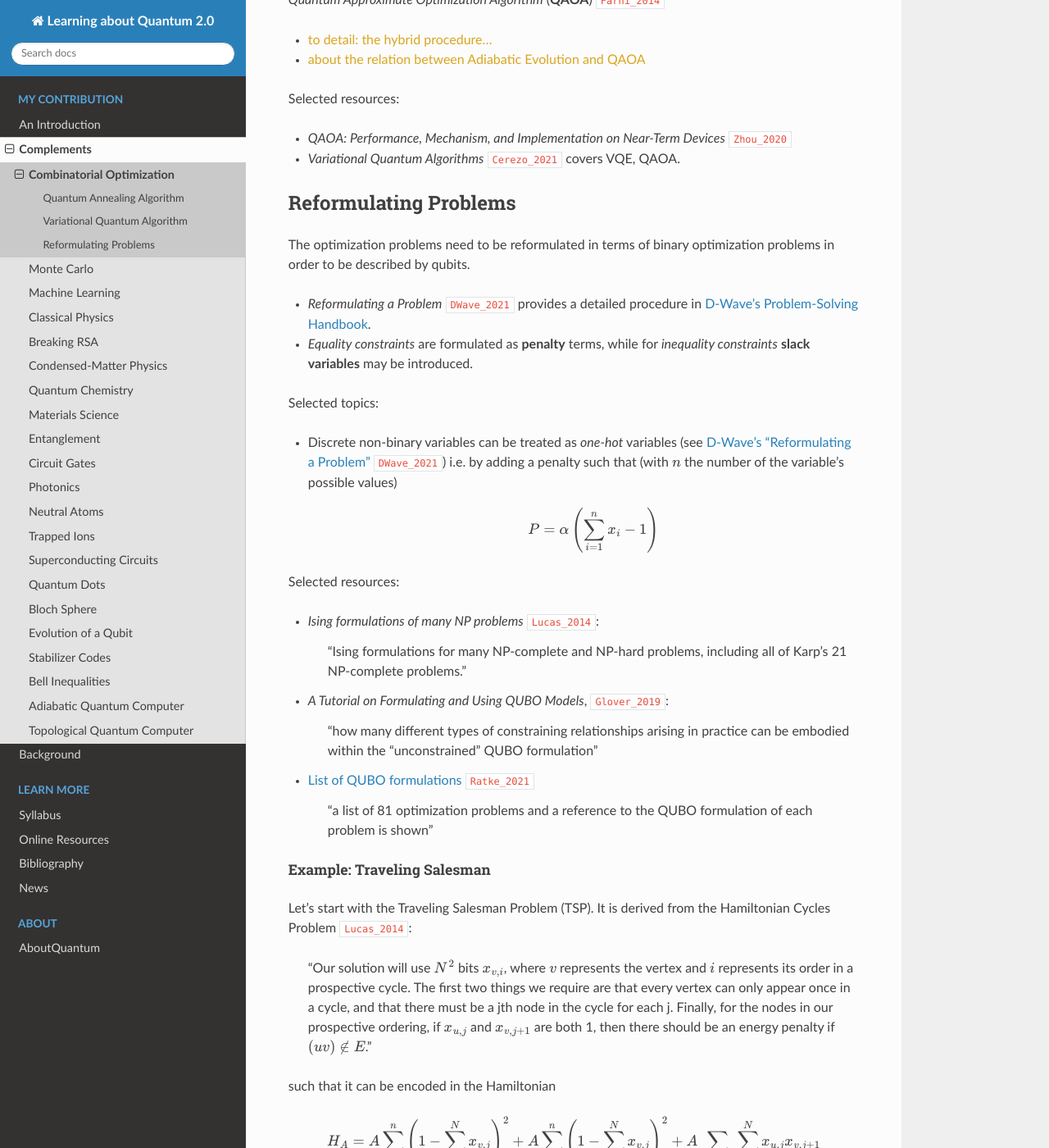
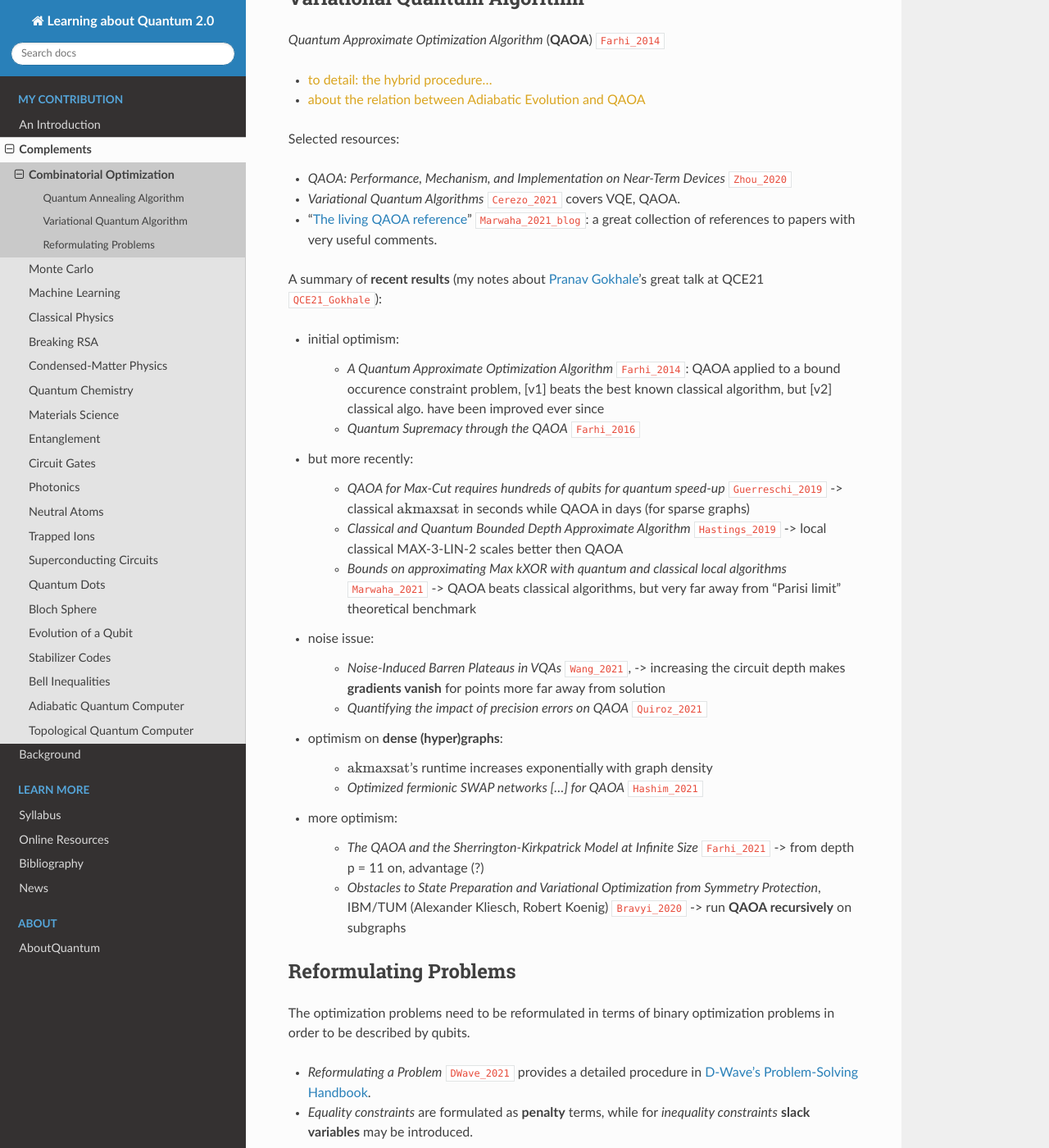
Before and after one commit to tomlqc/about-quantum, a Sphinx documentation site: the page built from source/stories/complements/opti.rst, in a window 1280 px wide and 1400 px high, scrolled down 477 px. Shown: the whole window at 82% size. Built offline with Sphinx 7.4.7 and the Read the Docs theme 2.0.0, drawn with Linux system fonts in a browser that asks for light colours; cross-references to code outside the pages are shown as plain code; some of the changed text lies outside the part shown.

Commit message:
opti: recent results of QAOA (QCE21).

```diff
--- a/source/biblio/QCE21.bib
+++ b/source/biblio/QCE21.bib
@@ -32,6 +32,15 @@
     month = {Oct},
     url = {https://qce.quantum.ieee.org},
     howpublished={IEEE QCE21 - Keynote Presentation},
+    journal={IEEE International Conference on Quantum Computing and Engineering 2021}
+}
+@misc{QCE21_Gokhale,
+    title = {Recent results in Quantum Approximate Optimization},
+    author = {Gokhale, Pranav},
+    year = {2021},
+    month = {Oct},
+    url = {https://qce.quantum.ieee.org},
+    howpublished={IEEE QCE21 - Workshop 11 on "Quantum Artificial Intelligence"},
     journal={IEEE International Conference on Quantum Computing and Engineering 2021}
 }
 @misc{QCE21_Lloyd,
--- a/source/biblio/articles.bib
+++ b/source/biblio/articles.bib
@@ -258,6 +258,19 @@
    journal={Physical Review A},
    publisher={American Physical Society (APS)}
 }
+@article{Bravyi_2020,
+   title={Obstacles to Variational Quantum Optimization from Symmetry Protection},
+   author={Bravyi, Sergey and Kliesch, Alexander and Koenig, Robert and Tang, Eugene},
+   year={2020},
+   month={Dec},
+   ISSN={1079-7114},
+   DOI={10.1103/physrevlett.125.260505},
+   eprint={1910.08980},
+   volume={125},
+   number={26},
+   journal={Physical Review Letters},
+   publisher={American Physical Society (APS)},
+}
 @article{Bridgeman_2017,
    title={Hand-waving and interpretive dance: an introductory course on tensor networks},
    author={Bridgeman, Jacob C and Chubb, Christopher T},
@@ -398,12 +411,25 @@ journal = {Fortschritte der Physik},
     month = {Nov},
     eprint={1411.4028},
 }
+@misc{Farhi_2016,
+  title={Quantum Supremacy through the Quantum Approximate Optimization Algorithm},
+  author={Edward Farhi and Aram W Harrow},
+  year={2016},
+  month = {Feb},
+  eprint={1602.07674},
+}
 @misc{Farhi_2000,
   title = {Quantum Computation by Adiabatic Evolution},
   author = {Farhi, Edward and Goldstone, Jeffrey and Gutmann, Sam and Sipser, Michael},
   year = {2000},
   month = {Feb},
   eprint = {quant-ph/0001106}
+}
+@misc{Farhi_2021,
+      title={The Quantum Approximate Optimization Algorithm and the Sherrington-Kirkpatrick Model at Infinite Size},
+      author={Edward Farhi and Jeffrey Goldstone and Sam Gutmann and Leo Zhou},
+      year={2021},
+      eprint={1910.08187},
 }
 @article{Feynman_1982,
   title = {Simulating physics with computers},
@@ -517,6 +543,19 @@ journal = {Fortschritte der Physik},
   year={2020},
   url={http://web.stanford.edu/~sjsuresh/griffin_2019.pdf}
 }
+@article{Guerreschi_2019,
+   title={QAOA for Max-Cut requires hundreds of qubits for quantum speed-up},
+   author={Guerreschi, G. G. and Matsuura, A. Y.},
+   year={2019},
+   month={May},
+   DOI={10.1038/s41598-019-43176-9},
+   eprint={1812.07589},
+   volume={9},
+   ISSN={2045-2322},
+   number={1},
+   journal={Scientific Reports},
+   publisher={Springer Science and Business Media LLC},
+}
 @article{Harrow_2009,
    title={Quantum Algorithm for Linear Systems of Equations},
    author={Harrow, Aram W. and Hassidim, Avinatan and Lloyd, Seth},
@@ -542,6 +581,12 @@ journal = {Fortschritte der Physik},
   pages={1-17},
   journal={IEEE Transactions on Quantum Engineering},
 }
+@misc{Hashim_2021,
+  title={Optimized fermionic SWAP networks with equivalent circuit averaging for QAOA},
+  author={Akel Hashim and Rich Rines and Victory Omole and Ravi K. Naik and John Mark Kreikebaum and David I. Santiago and Frederic T. Chong and Irfan Siddiqi and Pranav Gokhale},
+  year={2021},
+  eprint={2111.04572},
+}
 @article{Hastings_2014,
     author = {Hastings, Matthew B. and Wecker, Dave and Bauer, Bela and Troyer, Matthias},
     title = {Improving Quantum Algorithms for Quantum Chemistry},
@@ -556,6 +601,12 @@ journal = {Fortschritte der Physik},
     pages = {1–21},
     journal = {Quantum Info. Comput.},
     publisher = {Rinton Press, Incorporated},
+}
+@misc{Hastings_2019,
+      title={Classical and Quantum Bounded Depth Approximation Algorithms},
+      author={M. B. Hastings},
+      year={2019},
+      eprint={1905.07047},
 }
 @article{Hastings_2021,
    title={Dynamically Generated Logical Qubits},
@@ -793,6 +844,12 @@ journal = {Fortschritte der Physik},
   journal = {npj Computational Materials},
   publisher = {Springer Science and Business Media {LLC}}
 }
+@misc{Marwaha_2021,
+      title={Bounds on approximating Max $k$XOR with quantum and classical local algorithms},
+      author={Kunal Marwaha and Stuart Hadfield},
+      year={2021},
+      eprint={2109.10833},
+}
 @article{Menicucci_2006,
   title = {Universal Quantum Computation with Continuous-Variable Cluster States},
   author = {Menicucci, Nicolas C. and van Loock, Peter and Gu, Mile and Weedbrook, Christian and Ralph, Timothy C. and Nielsen, Michael A.},
@@ -942,6 +999,12 @@ pages = {117-158},
   pages = {79},
   journal = {{Quantum}},
   publisher = {{Verein zur F{\"{o}}rderung des Open Access Publizierens in den Quantenwissenschaften}}
+}
+@misc{Quiroz_2021,
+  title={Quantifying the Impact of Precision Errors on Quantum Approximate Optimization Algorithms},
+  author={Gregory Quiroz and Paraj Titum and Phillip Lotshaw and Pavel Lougovski and Kevin Schultz and Eugene Dumitrescu and Itay Hen},
+  year={2021},
+  eprint={2109.04482},
 }
 @article{Raussendorf_2001,
   title = {A One-Way Quantum Computer},
@@ -1126,6 +1189,19 @@ pages = {117-158},
   journal = {Combustion Theory and Modelling},
   publisher = {Taylor & Francis}
 }
+@article{Wang_2021,
+   title={Noise-induced barren plateaus in variational quantum algorithms},
+   author={Wang, Samson and Fontana, Enrico and Cerezo, M. and Sharma, Kunal and Sone, Akira and Cincio, Lukasz and Coles, Patrick J.},
+   year={2021},
+   month={Nov},
+   url={http://dx.doi.org/10.1038/s41467-021-27045-6},
+   DOI={10.1038/s41467-021-27045-6},
+   volume={12},
+   ISSN={2041-1723},
+   number={1},
+   journal={Nature Communications},
+   publisher={Springer Science and Business Media LLC},
+}
 @article{Wecker_2014,
    title={Gate-count estimates for performing quantum chemistry on small quantum computers},
    author={Wecker, Dave and Bauer, Bela and Clark, Bryan K. and Hastings, Matthew B. and Troyer, Matthias},
--- a/source/biblio/misc.bib
+++ b/source/biblio/misc.bib
@@ -125,6 +125,14 @@
     URL={https://quantumalgorithmzoo.org/},
     urldate={2021-10-23}
 }
+@misc{Marwaha_2021_blog,
+    title={The living QAOA reference},
+    author={Marwaha, Kunal},
+    year={2021},
+    urldate={2022-01-06},
+    URL={https://marwahaha.github.io/qaoa-reference/},
+    howpublished={blog},
+}
 @MISC{Matuschak_2019,
     title={How does the quantum search algorithm work?},
     author={Matuschak, Andy and Nielsen, Michael A.},
--- a/source/stories/complements/opti.rst
+++ b/source/stories/complements/opti.rst
@@ -7,6 +7,10 @@ Heuristic quantum algorithms to solve combinatorial optimization problems
 There is currently no general statement about the complexity
 of either the *Quantum Annealing Algorithm*
 or the *Variational Quantum Algorithm*.
+
+About the current state of the art:
+`Where is the quantum advantage? <https://blog.xa0.de/post/Where-is-the-quantum-advantage%3F/>`_
+:cite:`Ratke_2021`
 
 .. ---------------------------------------------------------------------------
 
@@ -35,6 +39,47 @@ Selected resources:
 * *QAOA: Performance, Mechanism, and Implementation on Near-Term Devices* :cite:`Zhou_2020`
 
 * *Variational Quantum Algorithms* :cite:`Cerezo_2021` covers VQE, QAOA.
+
+* "`The living QAOA reference <https://marwahaha.github.io/qaoa-reference/>`_" :cite:`Marwaha_2021_blog`:
+  a great collection of references to papers with very useful comments.
+
+
+A summary of **recent results**
+(my notes about `Pranav Gokhale <https://pranavgokhale.com/>`_'s great talk at QCE21 :cite:`QCE21_Gokhale`):
+
+- initial optimism:
+
+    - *A Quantum Approximate Optimization Algorithm* :cite:`Farhi_2014`:
+      QAOA applied to a bound occurence constraint problem,
+      [v1] beats the best known classical algorithm, but [v2] classical algo. have been improved ever since
+    - *Quantum Supremacy through the QAOA* :cite:`Farhi_2016`
+
+- but more recently:
+
+    - *QAOA for Max-Cut requires hundreds of qubits for quantum speed-up* :cite:`Guerreschi_2019` ->
+      classical :math:`\textrm{akmaxsat}` in seconds while QAOA in days (for sparse graphs)
+    - *Classical and Quantum Bounded Depth Approximate Algorithm* :cite:`Hastings_2019` ->
+      local classical MAX-3-LIN-2 scales better then QAOA
+    - *Bounds on approximating Max kXOR with quantum and classical local algorithms* :cite:`Marwaha_2021` ->
+      QAOA beats classical algorithms, but very far away from "Parisi limit" theoretical benchmark
+
+- noise issue:
+
+    - *Noise-Induced Barren Plateaus in VQAs* :cite:`Wang_2021`,
+      -> increasing the circuit depth makes **gradients vanish** for points more far away from solution
+    - *Quantifying the impact of precision errors on QAOA* :cite:`Quiroz_2021`
+
+- optimism on **dense (hyper)graphs**:
+
+    - :math:`\textrm{akmaxsat}`'s runtime increases exponentially with graph density
+    - *Optimized fermionic SWAP networks [...] for QAOA* :cite:`Hashim_2021`
+
+- more optimism:
+
+    - *The QAOA and the Sherrington-Kirkpatrick Model at Infinite Size* :cite:`Farhi_2021` ->
+      from depth p = 11 on, advantage (?)
+    - *Obstacles to State Preparation and Variational Optimization from Symmetry Protection*, IBM/TUM (Alexander Kliesch, Robert Koenig) :cite:`Bravyi_2020` ->
+      run **QAOA recursively** on subgraphs
 
 .. ---------------------------------------------------------------------------
 
```
Lines whose indentation alone changed are shown as unchanged.
